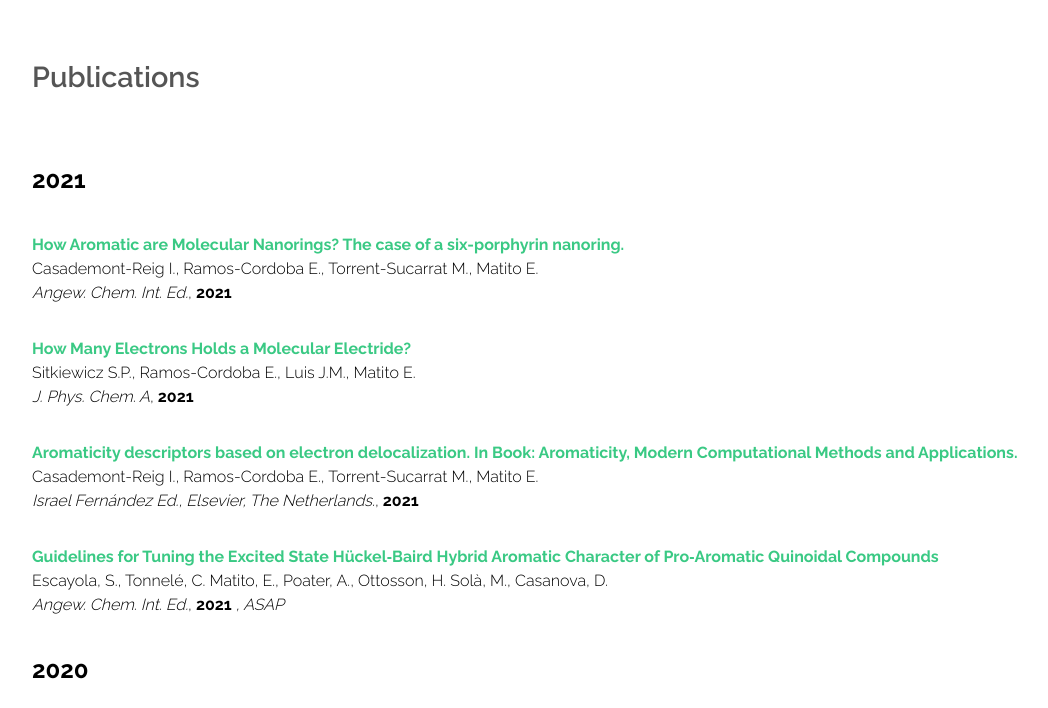
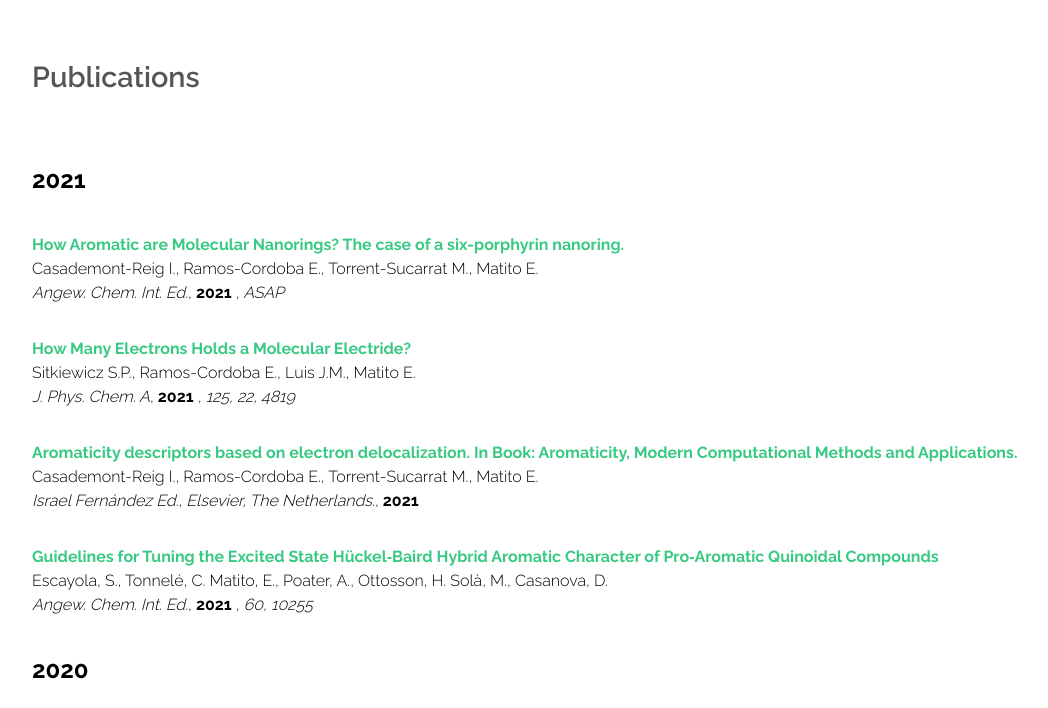
Before and after one commit to old-jekyll-templates/Horizons-Jekyll-Theme, a Jekyll site: the page built from publications.html, in a window 1280 px wide and 900 px high, cut to the strip 192-900 px from the top of the window. Shown: the whole strip, without its empty margins (0-1048 px from the left). Built offline with Jekyll 4.4.1, drawn with Linux system fonts in a browser that asks for light colours.

Commit message:
Update publications.html

```diff
--- a/publications.html
+++ b/publications.html
@@ -60,12 +60,14 @@ layout: main
 	<p style="text-align:justify; text-justify:inter-ideograph;"> <font color="#000000">
             <a href=https://onlinelibrary.wiley.com/doi/10.1002/anie.202108997 target="_blank" style="text-decoration:none"><b>How Aromatic are Molecular Nanorings? The case of a six-porphyrin nanoring.</b></a></font><br>
             <font color="#000000"> Casademont-Reig I., Ramos-Cordoba E., Torrent-Sucarrat M., Matito E. </font><br>
-            <font color="#000000"> <i> Angew. Chem. Int. Ed.</i>, <b>2021</b></p>
+            <font color="#000000"> <i> Angew. Chem. Int. Ed.</i>, <b>2021</b>
+		    <font color="#000000"> <i>, ASAP </i></p>
 
 	<p style="text-align:justify; text-justify:inter-ideograph;"> <font color="#000000">
             <a href=https://pubs.acs.org/doi/10.1021/acs.jpca.1c02760 target="_blank" style="text-decoration:none"><b>How Many Electrons Holds a Molecular Electride?</b></a></font><br>
             <font color="#000000"> Sitkiewicz S.P., Ramos-Cordoba E., Luis J.M., Matito E. </font><br>
-            <font color="#000000"> <i> J. Phys. Chem. A</i>, <b>2021</b></p>
+            <font color="#000000"> <i> J. Phys. Chem. A</i>, <b>2021</b>
+		     <font color="#000000"> <i>, 125, 22, 4819 </i></p>
 
 	<p style="text-align:justify; text-justify:inter-ideograph;"> <font color="#000000">
             <a href=https://doi.org/10.1016/B978-0-12-822723-7.00007-8 target="_blank" style="text-decoration:none"><b>Aromaticity descriptors based on electron delocalization. In Book: Aromaticity, Modern Computational Methods and Applications.</b></a></font><br>
@@ -76,7 +78,7 @@ layout: main
             <a href=https://onlinelibrary.wiley.com/doi/10.1002/anie.202100261 target="_blank" style="text-decoration:none"><b>Guidelines for Tuning the Excited State Hückel‐Baird Hybrid Aromatic Character of Pro‐Aromatic Quinoidal Compounds</b></a></font><br>
             <font color="#000000"> Escayola, S., Tonnelé, C. Matito, E., Poater, A., Ottosson, H. Solà, M., Casanova, D. </font><br>
             <font color="#000000"> <i> Angew. Chem. Int. Ed.</i>, <b>2021</b>
-		    <font color="#000000"> <i>, ASAP </i> </p>
+		    <font color="#000000"> <i>, 60, 10255 </i> </p>
 
 
 <p style="text-align:justify; text-justify:inter-ideograph;"> <font color="#000000";font-size:14.0000pt><b><h2 id="2020">2020</h2></b></font></p>
```
